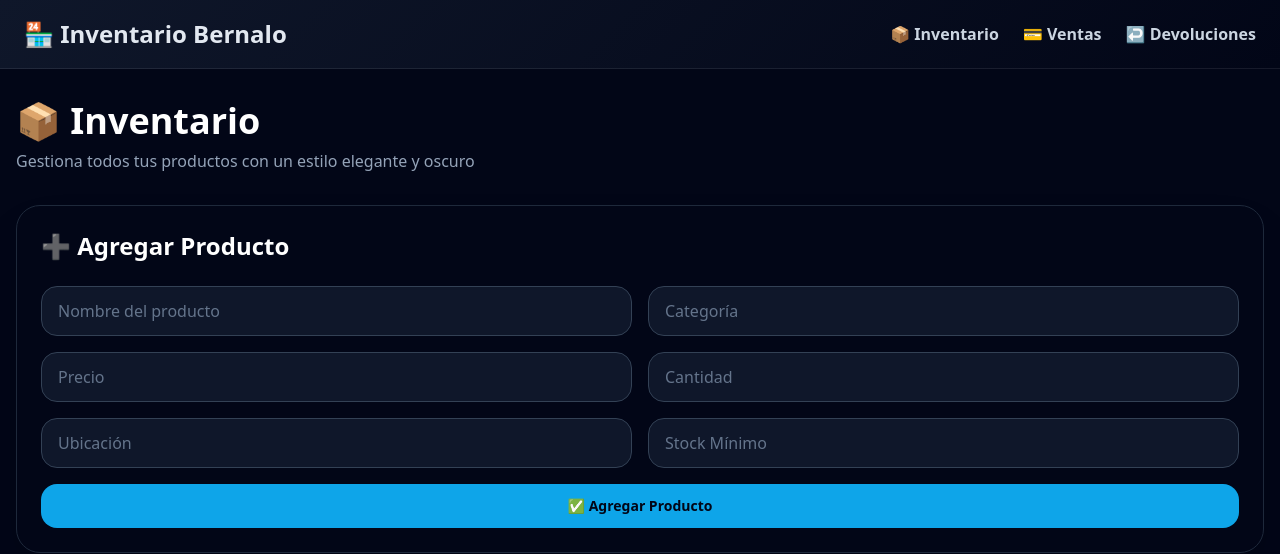
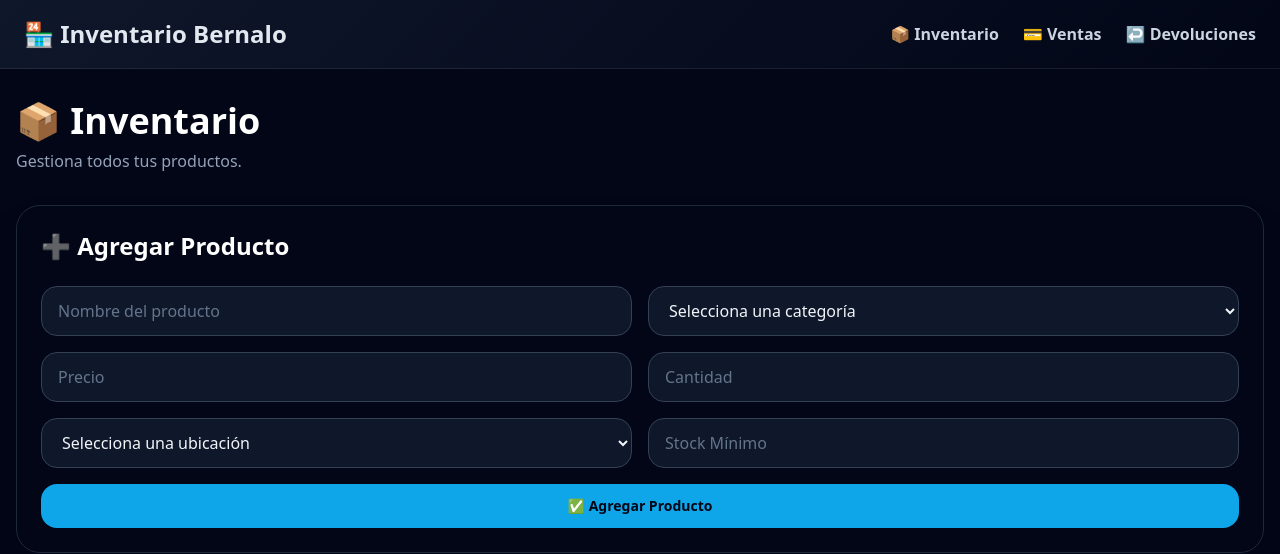
Before and after one commit to joseabel27/inventario-bernalo-frontend, a React (Vite) app: page / in a window 1280 px wide. Shown: the top 554 px of the page. Built offline with nearby package versions, Linux system fonts and the light colour scheme; no server answers.

Commit message:
modificando categoria y ubicacion en listas

```diff
--- a/src/components/Inventario.jsx
+++ b/src/components/Inventario.jsx
@@ -23,6 +23,11 @@ const handleChange = (e) => {
 
 const handleSubmit = (e) => {
   e.preventDefault();
+
+  if (productos.some(p => p.nombre.toLowerCase() === form.nombre.toLowerCase())) {
+    alert("Producto ya existe y no puede ser agregado nuevamente.");
+    return;
+  }
 
   fetch("http://localhost:3000/api/inventario", {
     method: "POST",
@@ -82,7 +87,7 @@ const eliminar = (id) => {
       {/* Título */}
       <div className="mb-8">
         <h2 className="text-4xl font-extrabold text-white mb-2">📦 Inventario</h2>
-        <p className="text-slate-400">Gestiona todos tus productos con un estilo elegante y oscuro</p>
+        <p className="text-slate-400">Gestiona todos tus productos.</p>
       </div>
 
       {/* Formulario */}
@@ -97,13 +102,21 @@ const eliminar = (id) => {
             className="w-full rounded-2xl border border-slate-700 bg-slate-900 px-4 py-3 text-slate-100 placeholder-slate-500 outline-none transition focus:border-sky-500 focus:ring-2 focus:ring-sky-500/20"
             required
           />
-          <input
+          <select
             name="categoria"
-            placeholder="Categoría"
             onChange={handleChange}
             className="w-full rounded-2xl border border-slate-700 bg-slate-900 px-4 py-3 text-slate-100 placeholder-slate-500 outline-none transition focus:border-sky-500 focus:ring-2 focus:ring-sky-500/20"
             required
-          />
+          >
+            <option value="">Selecciona una categoría</option>
+            <option value="Basculas">Basculas</option>
+            <option value="Balanzas">Balanzas</option>
+            <option value="Grameras">Grameras</option>
+            <option value="Barras">Barras</option>
+            <option value="Celdas">Celdas</option>
+            <option value="Repuestos">Repuestos</option>
+            <option value="Horeca">Horeca</option>
+          </select>
           <input
             name="precio"
             placeholder="Precio"
@@ -121,13 +134,50 @@ const eliminar = (id) => {
             className="w-full rounded-2xl border border-slate-700 bg-slate-900 px-4 py-3 text-slate-100 placeholder-slate-500 outline-none transition focus:border-sky-500 focus:ring-2 focus:ring-sky-500/20"
             required
           />
-          <input
+          <select
             name="ubicacion"
-            placeholder="Ubicación"
             onChange={handleChange}
             className="w-full rounded-2xl border border-slate-700 bg-slate-900 px-4 py-3 text-slate-100 placeholder-slate-500 outline-none transition focus:border-sky-500 focus:ring-2 focus:ring-sky-500/20"
             required
-          />
+          >
+            <option value="">Selecciona una ubicación</option>
+            <option value="Estante A1">Estante A1</option>
+            <option value="Estante A2">Estante A2</option>
+            <option value="Estante A3">Estante A3</option>
+            <option value="Estante B1">Estante B1</option>
+            <option value="Estante B2">Estante B2</option>
+            <option value="Estante B3">Estante B3</option>
+            <option value="Estante C1">Estante C1</option>
+            <option value="Estante C2">Estante C2</option>
+            <option value="Estante C3">Estante C3</option>
+            <option value="Estante D1">Estante D1</option>
+            <option value="Estante D2">Estante D2</option>
+            <option value="Estante D3">Estante D3</option>
+            <option value="Estante E1">Estante E1</option>
+            <option value="Estante E2">Estante E2</option>
+            <option value="Estante E3">Estante E3</option>
+            <option value="Estante F1">Estante F1</option>
+            <option value="Estante F2">Estante F2</option>
+            <option value="Estante F3">Estante F3</option>
+            <option value="Estante G1">Estante G1</option>
+            <option value="Estante G2">Estante G2</option>
+            <option value="Estante G3">Estante G3</option>
+            <option value="Estante H1">Estante H1</option>
+            <option value="Estante H2">Estante H2</option>
+            <option value="Estante H3">Estante H3</option>
+            <option value="Estante I1">Estante I1</option>
+            <option value="Estante I2">Estante I2</option>
+            <option value="Estante I3">Estante I3</option>
+            <option value="Estante J1">Estante J1</option>
+            <option value="Estante J2">Estante J2</option>
+            <option value="Estante J3">Estante J3</option>
+            <option value="Estante K1">Estante K1</option>
+            <option value="Estante K2">Estante K2</option>
+            <option value="Estante K3">Estante K3</option>
+            <option value="Estante L1">Estante L1</option>
+            <option value="Estante L2">Estante L2</option>
+            <option value="Estante L3">Estante L3</option>
+          </select>
           <input
             name="stockMinimo"
             placeholder="Stock Mínimo"
```
